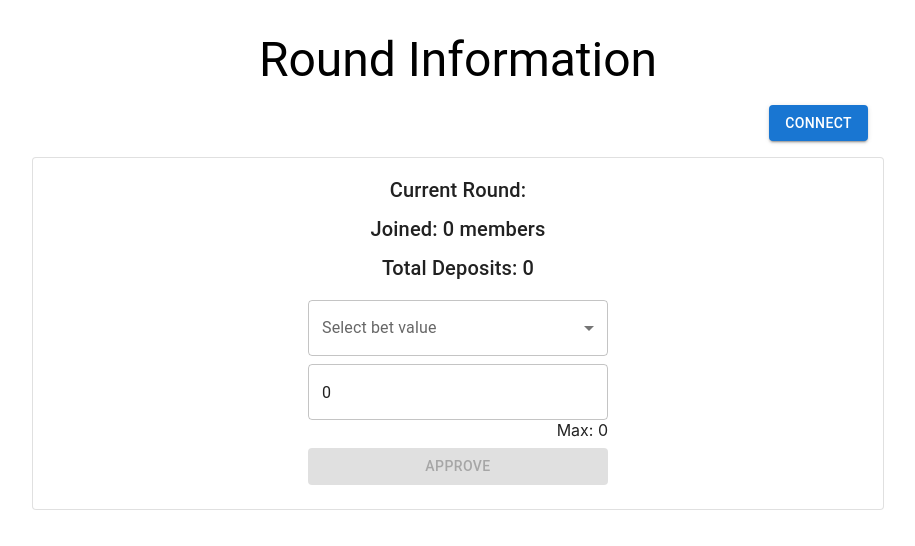
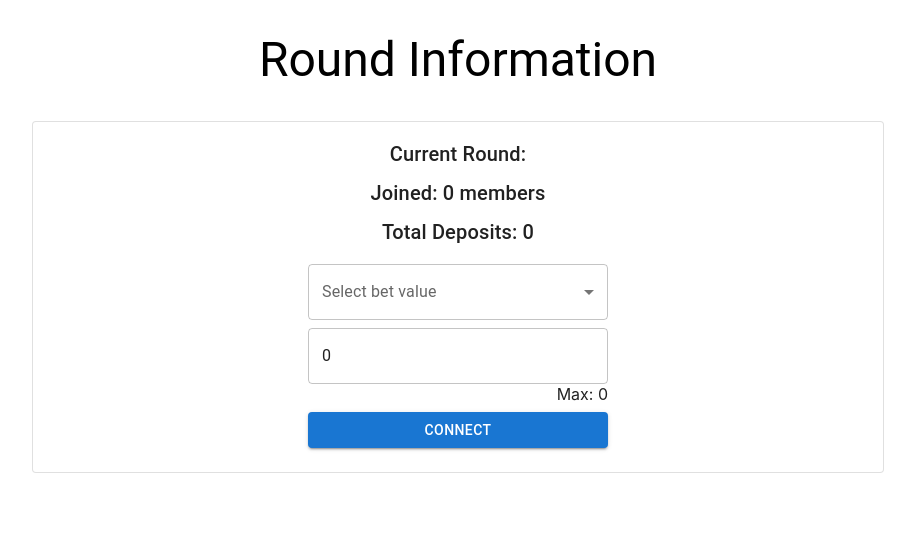
Before and after one commit to albertoleyestovar/bet-app-solidity-react, a React (Create React App) app: page / in a window 1280 px wide. Shown: the top 546 px of the page, without its empty margins (182-1097 px from the left). Built offline with nearby package versions, Linux system fonts and the light colour scheme.

Commit message:
detect chain update

```diff
--- a/src/History.js
+++ b/src/History.js
@@ -82,7 +82,6 @@ export function History() {
                 isLost: roundBettingInfo && betFinishInfo && (roundBettingInfo._betValue != betFinishInfo._winningValue),
                 isJoined: roundBettingInfo !== null
             });
-            console.log(list);
             setRoundList(list);
         }
     }
--- a/src/Home.js
+++ b/src/Home.js
@@ -104,6 +104,14 @@ export function Home() {
         }
     }, [roundId]);
 
+    const handleNetworkChanged = (networkId) => {
+        console.log("Network changed to:", networkId);
+    }
+
+    if (window.ethereum) {
+        window.ethereum.on("chainChanged", handleNetworkChanged);
+    }
+
     const connectWallet = async () => {
         if (!isConnected && window.ethereum) {
             try {
@@ -143,7 +151,7 @@ export function Home() {
                 startLoading();
                 await betContract.placeBet(betValue, parseInt(betAmount * multi));
                 stopLoading();
-                getBettingInformation();
+                setTimeout(getBettingInformation(), 2000); //
                 setIsBetted(true);
                 setIsApproved(true);
                 setUserBalance(userBalance - betAmount);
@@ -231,7 +239,7 @@ export function Home() {
                     <Grid item xs={12} sm={12} md={12}>
                         <div style={{ textAlign: "right" }}>
                             {isConnected && (<Button sx={{ mr: 2 }} variant="contained" onClick={() => { navigate('/history') }}>History</Button>)}
-                            <Button sx={{ mr: 2 }} variant="contained" onClick={handleClick}>{isConnected ? "Disconnect" : "Connect"}</Button>
+
                         </div>
                         <Card variant="outlined" sx={{ mt: 2 }} style={{ textAlign: "center" }}>
                             <CardContent>
@@ -279,12 +287,16 @@ export function Home() {
                                                 sx={{ marginTop: 1 }}
                                             />
                                             <label style={{ textAlign: 'right' }}>Max: {userBalance}</label>
-                                            {!isBetted && <>
-                                                {amountOverflow && <label style={{ color: 'red' }}>Insufficient balance</label>}
-                                                {isApproved && <Button variant="contained" sx={{ marginTop: 1 }} disabled={(isBetted && !amountOverflow) ? true : false} onClick={() => { handleClickBetApprove() }}>Place Bet</Button>}
-                                                {!isApproved && <Button variant="contained" sx={{ marginTop: 1 }} disabled={!canApprove || !isConnected || amountOverflow ? true : false} onClick={() => { handleClickBetApprove() }}>Approve</Button>}
+                                            {betContract && <>
+                                                {!isBetted && <>
+                                                    {amountOverflow && <label style={{ color: 'red' }}>Insufficient balance</label>}
+                                                    {isApproved && <Button variant="contained" sx={{ marginTop: 1 }} disabled={(isBetted && !amountOverflow) ? true : false} onClick={() => { handleClickBetApprove() }}>Place Bet</Button>}
+                                                    {!isApproved && <Button variant="contained" sx={{ marginTop: 1 }} disabled={!canApprove || !isConnected || amountOverflow ? true : false} onClick={() => { handleClickBetApprove() }}>Approve</Button>}
+                                                </>}
+                                                {isBetted && <Button variant="contained" sx={{ marginTop: 1 }} disabled={true} >Betted</Button>}
                                             </>}
-                                            {isBetted && <Button variant="contained" sx={{ marginTop: 1 }} disabled={true} >Betted</Button>}
+                                            {!betContract && <Button
+                                             variant="contained" sx={{ marginTop: 1 }} onClick={handleClick}>{isConnected ? "Disconnect" : "Connect"}</Button>}
                                         </FormControl>
                                     </Box>
                                 </div>
```
